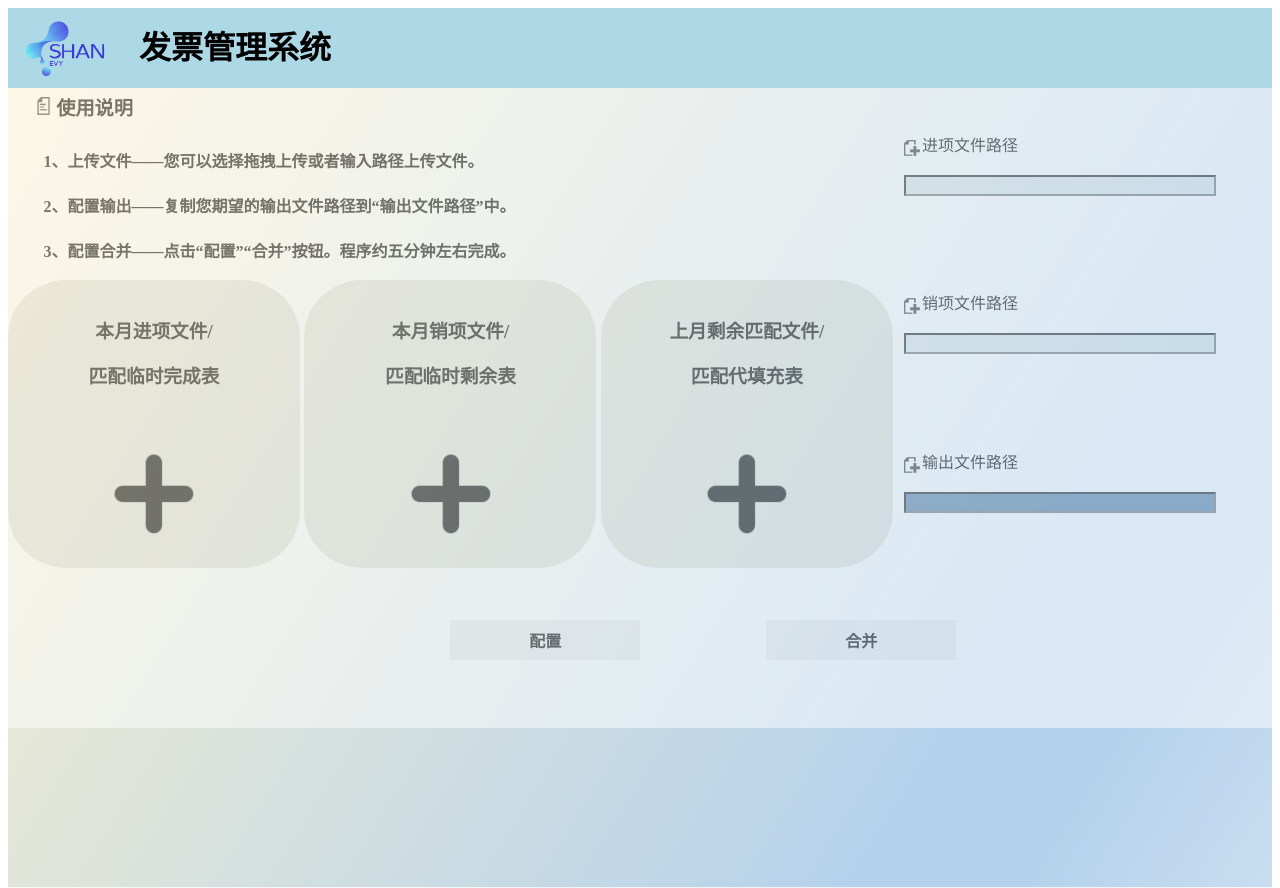
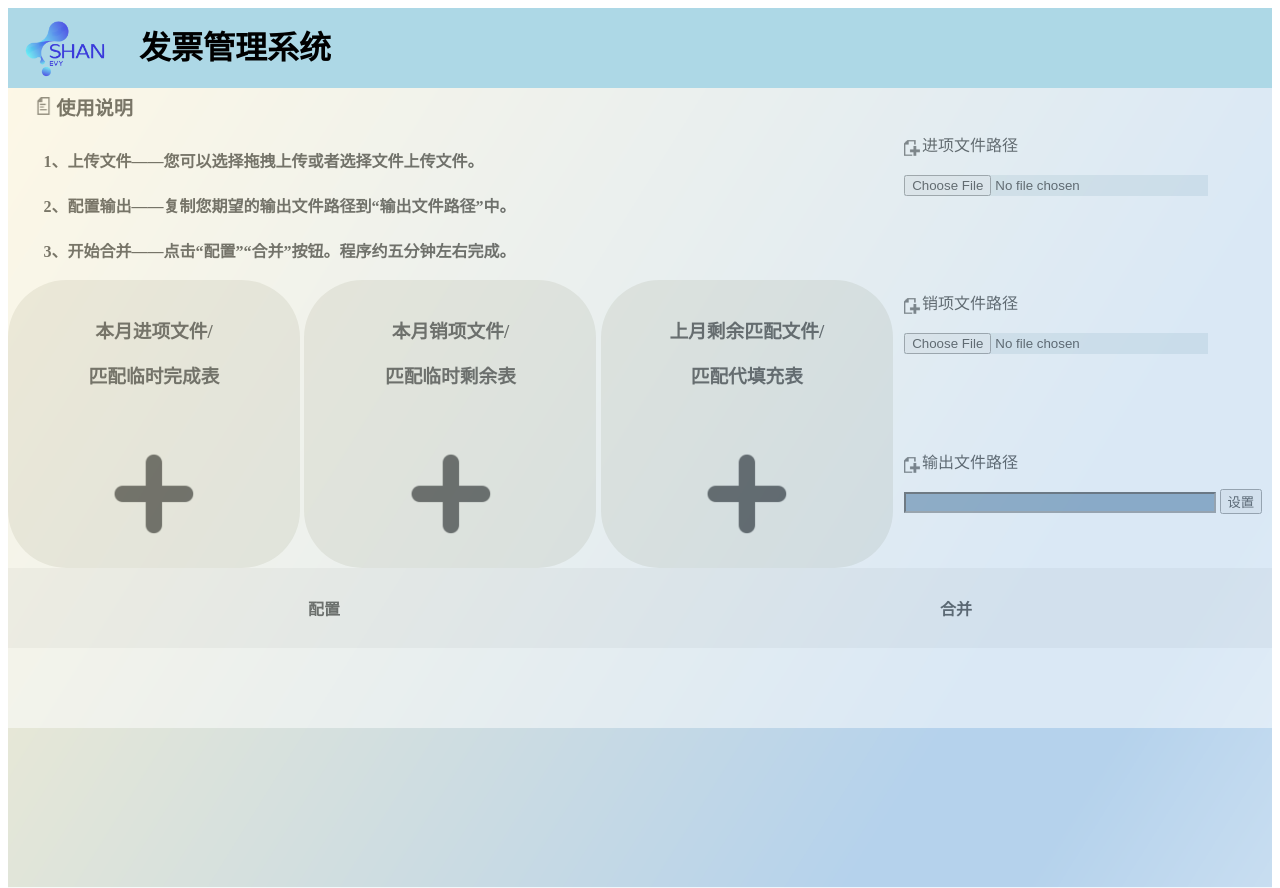
Before and after one commit to syqszu/Finantial-System, a Flask app: template template/test.html in a window 1280 px wide. Run offline with Flask 3, Linux system fonts and the light colour scheme; the template is opened without the code that fills it, so the values that code supplies are empty.

Commit message:
测试工程

```diff
--- a/static/test.css
+++ b/static/test.css
@@ -4,7 +4,7 @@ body {
 }
 
 #background {
-    background-image: url("static/img/background.png");
+    background-image: url("./img/background.png");
     background-size: cover;
     background-position: center;
     background-repeat: no-repeat;
@@ -19,8 +19,8 @@ body {
 }
 
 #top-bar {
+    height: 10vh;
     background-color: lightblue;
-    height: 10vh;
     text-align: left;
     line-height: 10vh;
     display: flex;
@@ -147,21 +147,10 @@ h4 {
     justify-content: space-between;
 }
 
-#drag-child1 {
+.drag-child {
     width: 33%;
     height: 100%;
 }
-
-#drag-child2 {
-    width: 33%;
-    height: 100%;
-}
-
-#drag-child3 {
-    width: 33%;
-    height: 100%;
-}
-
 
 .drag-excel {
     border-radius: 20%;
@@ -169,6 +158,10 @@ h4 {
     height: 100%;
     overflow: hidden;
     background-color: #E4E4DD;
+}
+
+.drag-excel.success{
+    background-color: #5F84A5;
 }
 
 .up-drag-excel {
@@ -203,16 +196,18 @@ h4 {
 
 #button-area {
     display: flex;
+    justify-content: left;
     align-items: center;
     height: 50%;
 }
 
 .button {
     /* width: calc(33.333% - 10px); */
-    width: 15%;
-    height: 50%;
-    margin-right: 10%;
-    margin-top: 5%;
+    width: 50%;
+    height: 100%;
+    display: flex;
+    justify-content: center;
+    align-items: center;
     border: 5px;
     outline: 5px;
     cursor: pointer;
@@ -220,10 +215,34 @@ h4 {
     font-weight: bold;
 }
 
-.button:first-child {
-    margin-left: 35%;
+#progress-area {
+    height: 50%;
+    display: none;
+    align-items: center;
+    justify-content: center;
 }
 
 #progress-bar {
-    height: 50%;
+    width: 200px;
+    height: 20px;
+    border: 1px solid black;
+    margin-left: 10px;
 }
+
+#progress-bar.active::before {
+    content: '';
+    display: block;
+    width: 0;
+    height: 100%;
+    background-color: green;
+    animation: progress 10s linear;
+}
+
+#progress-text{
+    margin-left: 10px;
+}
+
+@keyframes progress {
+    from { width: 0; }
+    to { width: 100%; }
+}
--- a/template/test.html
+++ b/template/test.html
@@ -24,9 +24,9 @@
                             <a id="instruction">使用说明</a>
                         </div>
                         <div id="instruction-words">
-                            <h4>1、上传文件——您可以选择拖拽上传或者输入路径上传文件。</h4>
+                            <h4>1、上传文件——您可以选择拖拽上传或者选择文件上传文件。</h4>
                             <h4>2、配置输出——复制您期望的输出文件路径到“输出文件路径”中。</h4>
-                            <h4>3、配置合并——点击“配置”“合并”按钮。程序约五分钟左右完成。</h4>
+                            <h4>3、开始合并——点击“配置”“合并”按钮。程序约五分钟左右完成。</h4>
 
                             <!-- <div class="instruction-details">1、上传文件——您可以选择拖拽上传或者输入路径上传文件。</div>
                             <div class="instruction-details">2、配置输出——复制您期望的输出文件路径到“输出文件路径”中。</div>
@@ -34,10 +34,10 @@
                         </div>
                     </div>
                     <div id="drag-area">
-                        <div id="drag-child1">
-                            <div class="drag-excel">
+                        <div class="drag-child" id="drag-child1">
+                            <div class="drag-excel" >
                                 <div class="up-drag-excel">
-                                    <div class="drag-center">
+                                    <div class="drag-center" id="drag-excel1">
                                         <h3>本月进项文件/</h3>
                                         <h3>匹配临时完成表</h3>
                                     </div>
@@ -45,14 +45,16 @@
                                 <div class="down-drag-excel">
                                     <div class="drag-center">
                                         <img src="../static/img/add_file.png" alt="文件加载图片错误">
+                                        <div id="drop_area1_in_hidden"
+                                              style="font-size:5%;height:5%;font-weight: bold;visibility: hidden"></div>
                                     </div>
                                 </div>
                             </div>
                         </div>
-                        <div id="drag-child2">
-                            <div class="drag-excel">
+                        <div class="drag-child" id="drag-child2">
+                            <div class="drag-excel" >
                                 <div class="up-drag-excel">
-                                    <div class="drag-center">
+                                    <div class="drag-center" id="drag-excel2">
                                         <h3>本月销项文件/</h3>
                                         <h3>匹配临时剩余表</h3>
                                     </div>
@@ -60,14 +62,16 @@
                                 <div class="down-drag-excel">
                                     <div class="drag-center">
                                         <img src="../static/img/add_file.png" alt="文件加载图片错误">
+                                        <div id="drop_area2_in_hidden"
+                                            style="font-size:5%;height:5%;font-weight: bold;display: none"></div>
                                     </div>
                                 </div>
                             </div>
                         </div>
-                        <div id="drag-child3">
+                        <div class="drag-child" id="drag-child3">
                             <div class="drag-excel">
                                 <div class="up-drag-excel">
-                                    <div class="drag-center">
+                                    <div class="drag-center"  id="drag-excel3">
                                         <h3>上月剩余匹配文件/</h3>
                                         <h3>匹配代填充表</h3>
                                     </div>
@@ -75,6 +79,8 @@
                                 <div class="down-drag-excel">
                                     <div class="drag-center">
                                         <img src="../static/img/add_file.png" alt="文件加载图片错误">
+                                        <div id="drop_area3_in_hidden"
+                                             style="font-size:5%;height:5%;font-weight: bold; display: none"></div>
                                     </div>
                                 </div>
                             </div>
@@ -88,7 +94,7 @@
                             <a class="right-up-input-words">进项文件路径</a>
                         </div>
                         <div class="right-down-input">
-                            <input type="text" id="jinxiang-filepath" name="jinxiang-filepath">
+                            <input type="file" id="jinxiang-filepath">
                         </div>
                     </div>
                     <div class="right-input-child">
@@ -97,7 +103,7 @@
                             <a class="right-up-input-words">销项文件路径</a>
                         </div>
                         <div class="right-down-input">
-                            <input type="text" id="xiaoxiang-filepath" name="xiaoxiang-filepath">
+                            <input type="file" id="xiaoxiang-filepath">
                         </div>
                     </div>
                     <div class="right-input-child">
@@ -107,6 +113,7 @@
                         </div>
                         <div class="right-down-input">
                             <input type="text" id="output-filepath" name="output-filepath">
+                            <button id="output-button">设置</button>
                         </div>
                     </div>
                 </div>
@@ -114,15 +121,22 @@
 
             <div id="output-area">
                 <div id="button-area">
-                    <button class="button">配置</button>
-                    <button class="button">合并</button>
+                    <button class="button" id="config-button">配置</button>
+                    <button class="button" id="merge-button">合并</button>
                 </div>
-                <div id="progress-bar"></div>
+                <div id="progress-area">
+                    <div id="progress-bar"></div>
+                    <span id="progress-text" >正在合并中</span>
+                </div>
             </div>
         </div>
     </div>
 
     </div>
+
+    <script src="../static/getfilepath.js"></script>
+    <script src="../static/draglistener.js"></script>
+    <script src="../static/getfile.js"></script>
 </body>
 
 </html>
```
Also changed, not shown: script/deal_excel.py (+0 -104 lines), script/get_name_and_filepath.py (added, +37 -0 lines), script/pre_deal.py (added, +89 -0 lines).
